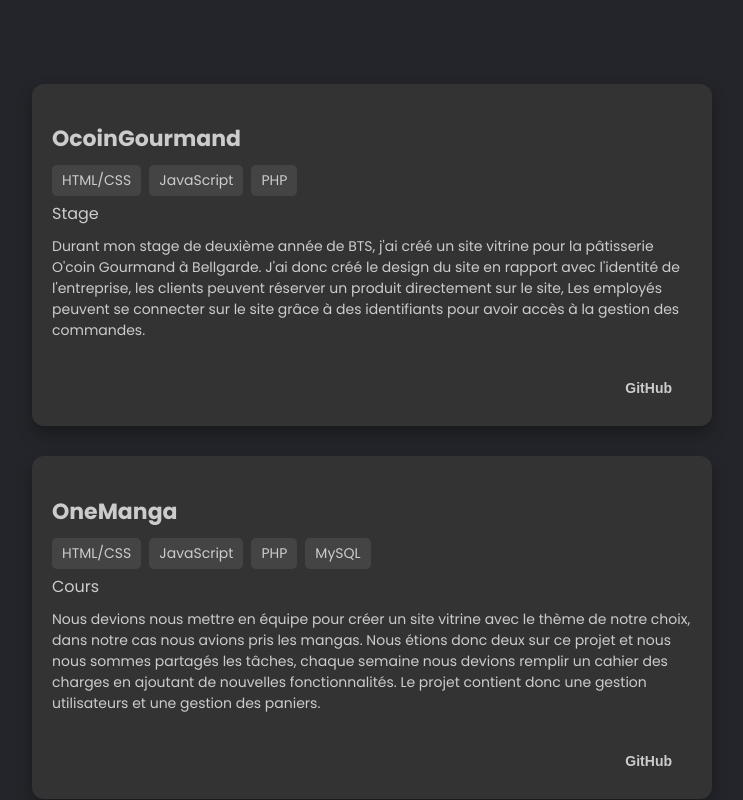
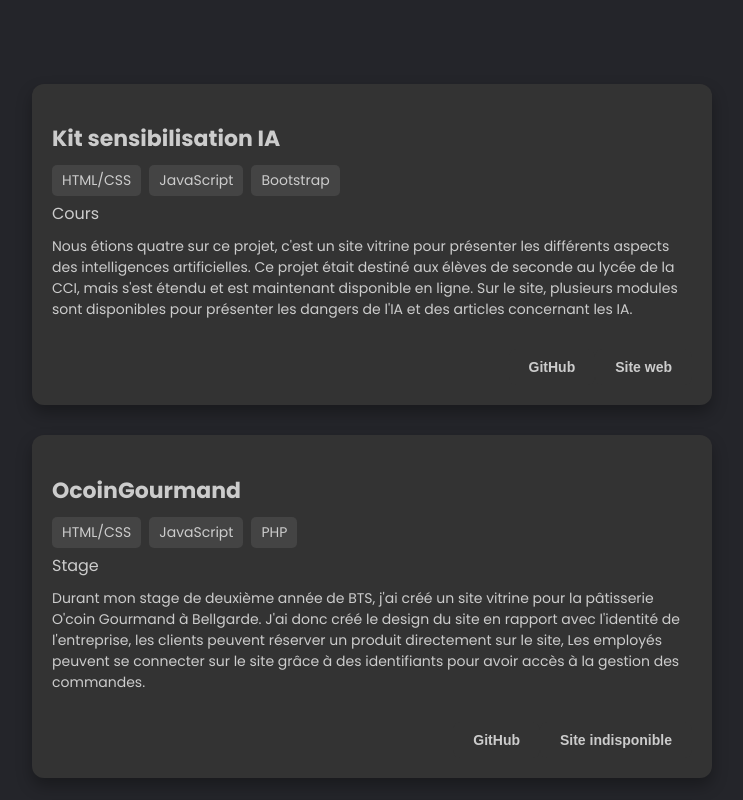
Before and after one commit to qldwin/Portfolio, a Vue app: page / in a window 1280 px wide. Shown: the part 2540-3340 px from the top of the page, without its empty margins (268-1011 px from the left). Built offline with nearby package versions, Linux system fonts and the light colour scheme.

Commit message:
add Projects in section#projects and fix the height

```diff
--- a/src/assets/CSS/style.css
+++ b/src/assets/CSS/style.css
@@ -87,7 +87,7 @@
 }
 
 .section-body#projects{
-    height: 200vh;
+    height: 250vh;
 }
 
 .section-body:active ul li a{
--- a/src/assets/JS/manage_projects.js
+++ b/src/assets/JS/manage_projects.js
@@ -4,6 +4,17 @@
         return {
             // Liste des projets
             projects: [
+                {
+                    title: "Kit sensibilisation IA",
+                    languages: ["HTML/CSS", "JavaScript", "Bootstrap"],
+                    type: "Cours",
+                    description:
+                        "Nous étions quatre sur ce projet, c'est un site vitrine pour présenter les différents aspects des intelligences artificielles. \n" +
+                        "Ce projet était destiné aux élèves de seconde au lycée de la CCI, mais s'est étendu et est maintenant disponible en ligne. \n" +
+                        "Sur le site, plusieurs modules sont disponibles pour présenter les dangers de l'IA et des articles concernant les IA.",
+                    url:"https://github.com/Bts-Sio-CCI/kit-ia/tree/stable",
+                    link: "https://kit-ia.fr/",
+                },
                 {
                     title: "OcoinGourmand",
                     languages: ["HTML/CSS", "JavaScript", "PHP"],
--- a/src/components/projects.vue
+++ b/src/components/projects.vue
@@ -20,7 +20,14 @@
                 :disabled="!project.url"
                 :class="{ disabled: !project.url }"
                 @click="goToProject(project.url)">
-              {{ project.url ? "GitHub" : "Non disponible" }}
+              {{ project.url ? "GitHub" : "Git indisponible" }}
+            </button>
+            <button
+                class="project-button"
+                :disabled="!project.link"
+                :class="{ disabled: !project.link }"
+                @click="goToProject(project.link)">
+              {{project.link ? "Site web" : "Site indisponible"}}
             </button>
           </div>
         </div>
```
